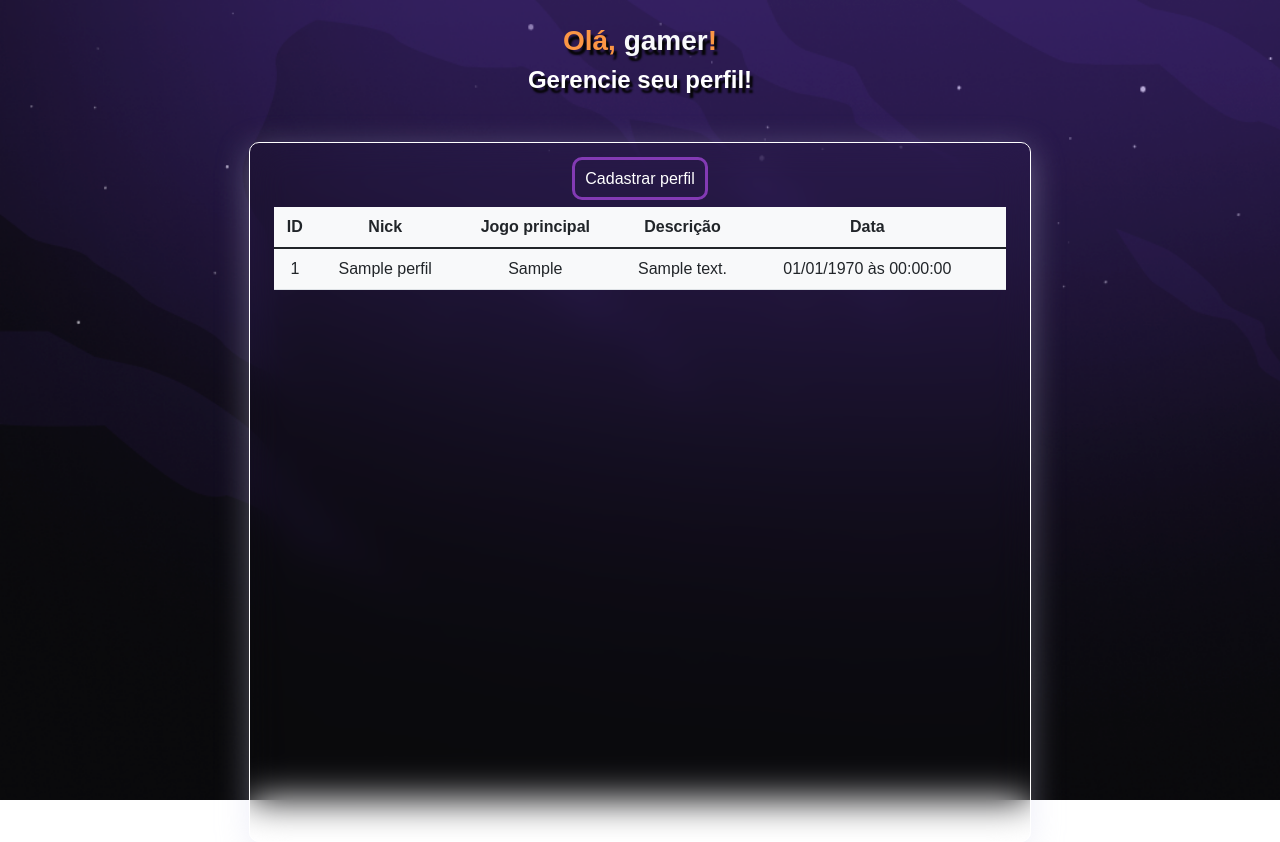
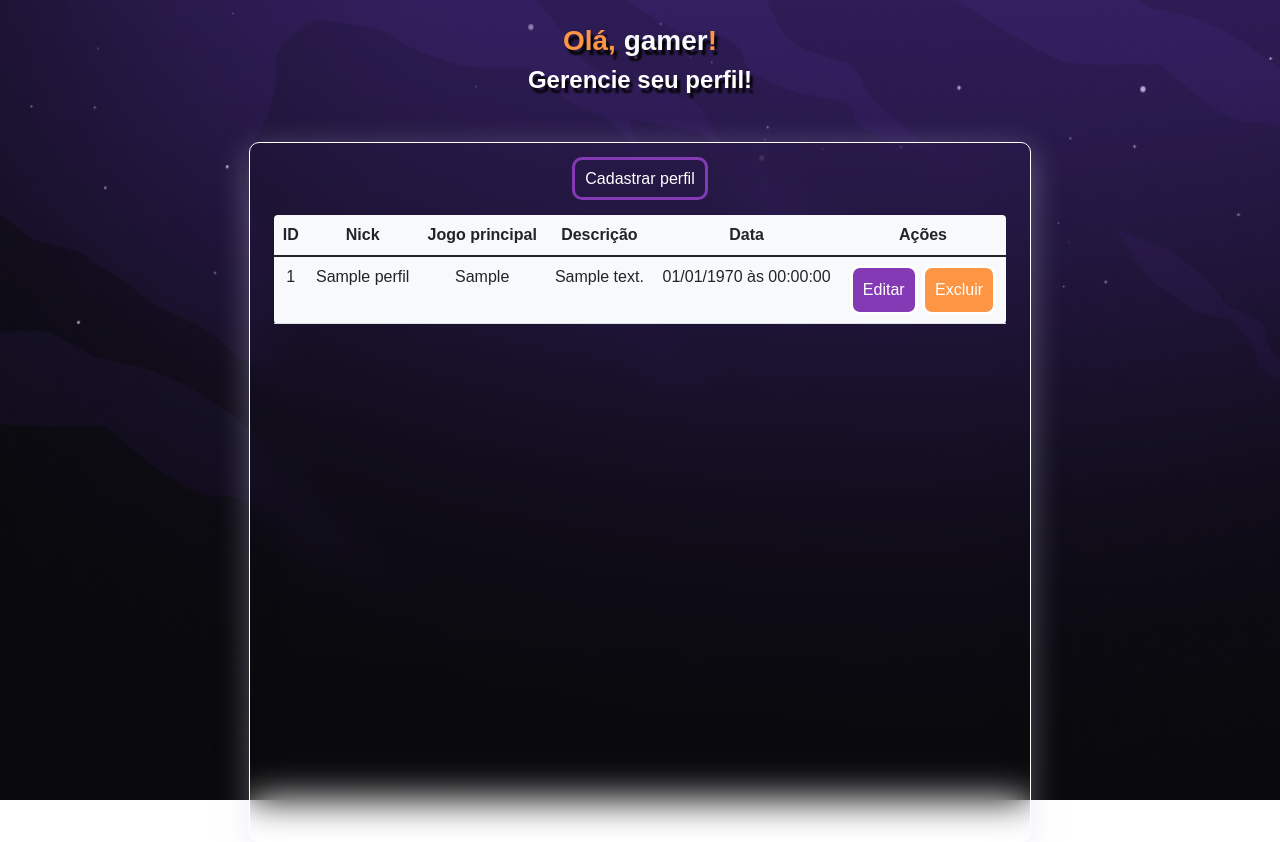
Before and after one commit to etmjr03/perfil-gamer, a PHP site: page /perfil.php in a window 1280 px wide. Run offline with PHP 8.4, Linux system fonts and the light colour scheme; tables that the repository leaves empty or names only in its code hold one stand-in row (values such as "Sample post"); some libraries are stand-ins or nearby versions.

Commit message:
Ajustes listagem de perfil

```diff
--- a/includes/listagem.php
+++ b/includes/listagem.php
@@ -9,7 +9,14 @@
                             <td>'.$perfil->jogo.'</td>
                             <td>'.$perfil->descricao.'</td>
                             <td>'.date('d/m/Y à\s H:i:s', strtotime($perfil->data)).'</td>
-                            <td></td>
+                            <td>
+                                <a href="editar.php?id="'.$perfil->id.'">
+                                    <button type="button" class="botao-editar">Editar</button>
+                                </a>
+                                <a href="excluir.php?id="'.$perfil->id.'">
+                                    <button type="button" class="botao-excluir">Excluir</button>
+                                </a>
+                            </td>
                         </tr>';
     }
 ?>
@@ -20,7 +27,7 @@
     </a>
 
     <section>
-        <table class="table bg-light mt-3">
+        <table class="table bg-light mt-4 rounded">
             <thead>
                 <tr>
                     <th>ID</th>
@@ -28,6 +35,7 @@
                     <th>Jogo principal</th>
                     <th>Descrição</th>
                     <th>Data</th>
+                    <th>Ações</th>
                 </tr>
             </thead>
             <tbody>
--- a/styles/perfil.css
+++ b/styles/perfil.css
@@ -90,3 +90,31 @@ main {
     justify-content: center;
     align-items: center;
 }
+
+.botao-editar {
+    padding: 10px;
+    background: var(--roxo);
+    color: var(--branco);
+    border: 3px solid var(--branco);
+    border-radius: 10px;
+}
+
+.botao-editar:hover {
+    background: var(--branco);
+    color: var(--roxo);
+    border: 3px solid var(--roxo);
+}
+
+.botao-excluir {
+    padding: 10px;
+    background: var(--laranja);
+    color: var(--branco);
+    border: 3px solid var(--branco);
+    border-radius: 10px;
+}
+
+.botao-excluir:hover {
+    background: var(--branco);
+    color: var(--laranja);
+    border: 3px solid var(--laranja);
+}
```
